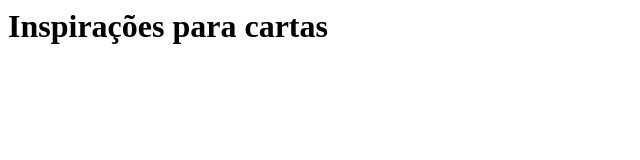
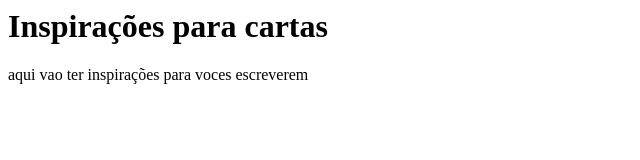
Before and after one commit to palhacada043/meu-primeiro-repositorio, a plain HTML site: page index.html in a window 1280 px wide. Shown: the whole page, without its empty margins (0-640 px from the left). Drawn offline with Linux system fonts and the light colour scheme.

Commit message:
descrição da pagina

```diff
--- a/index.html
+++ b/index.html
@@ -1,3 +1,4 @@
 <htnl>
   <h1> Inspirações para cartas </h1>
+  <p>aqui vao ter inspirações para voces escreverem</p>
   </html>
```
